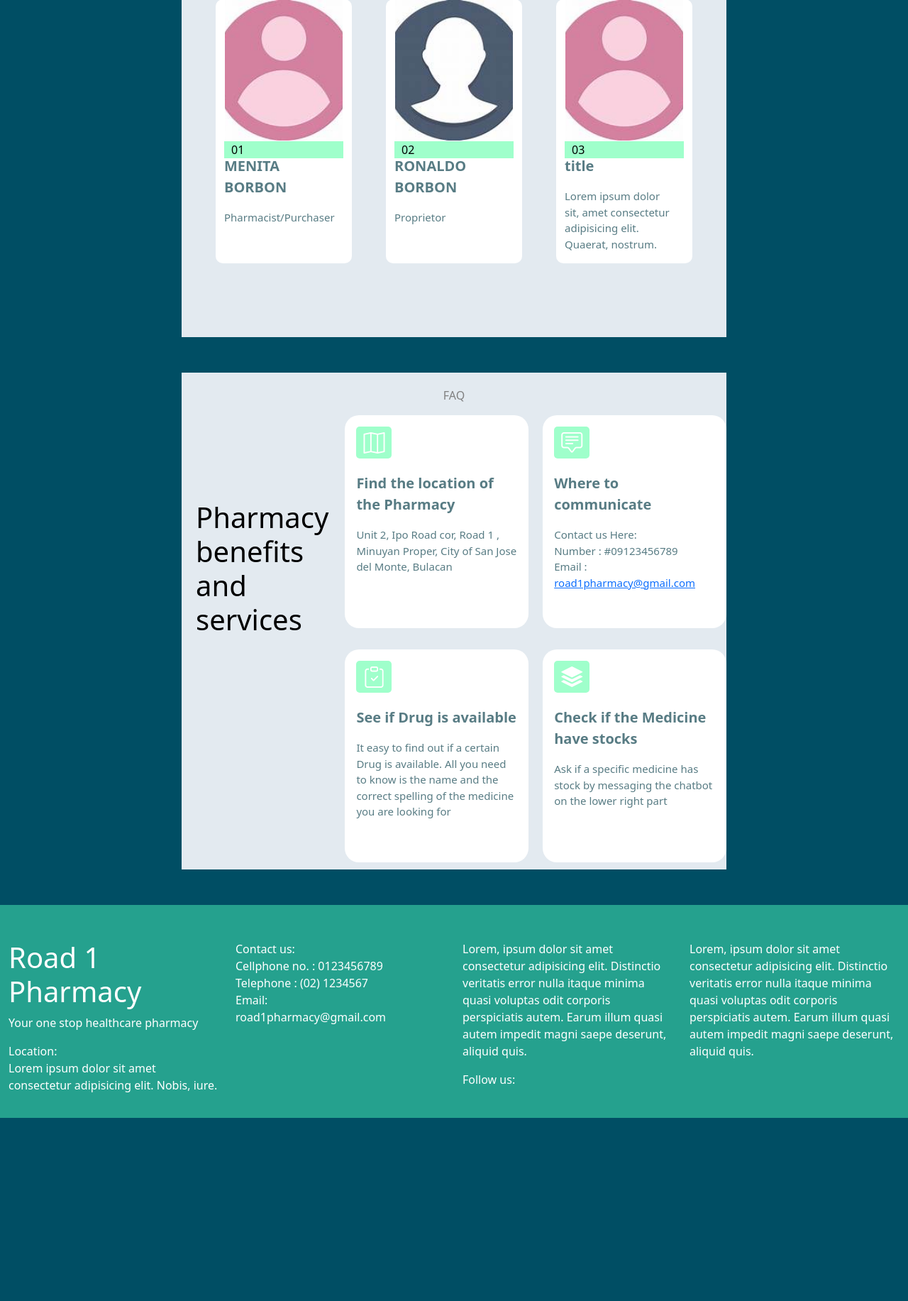
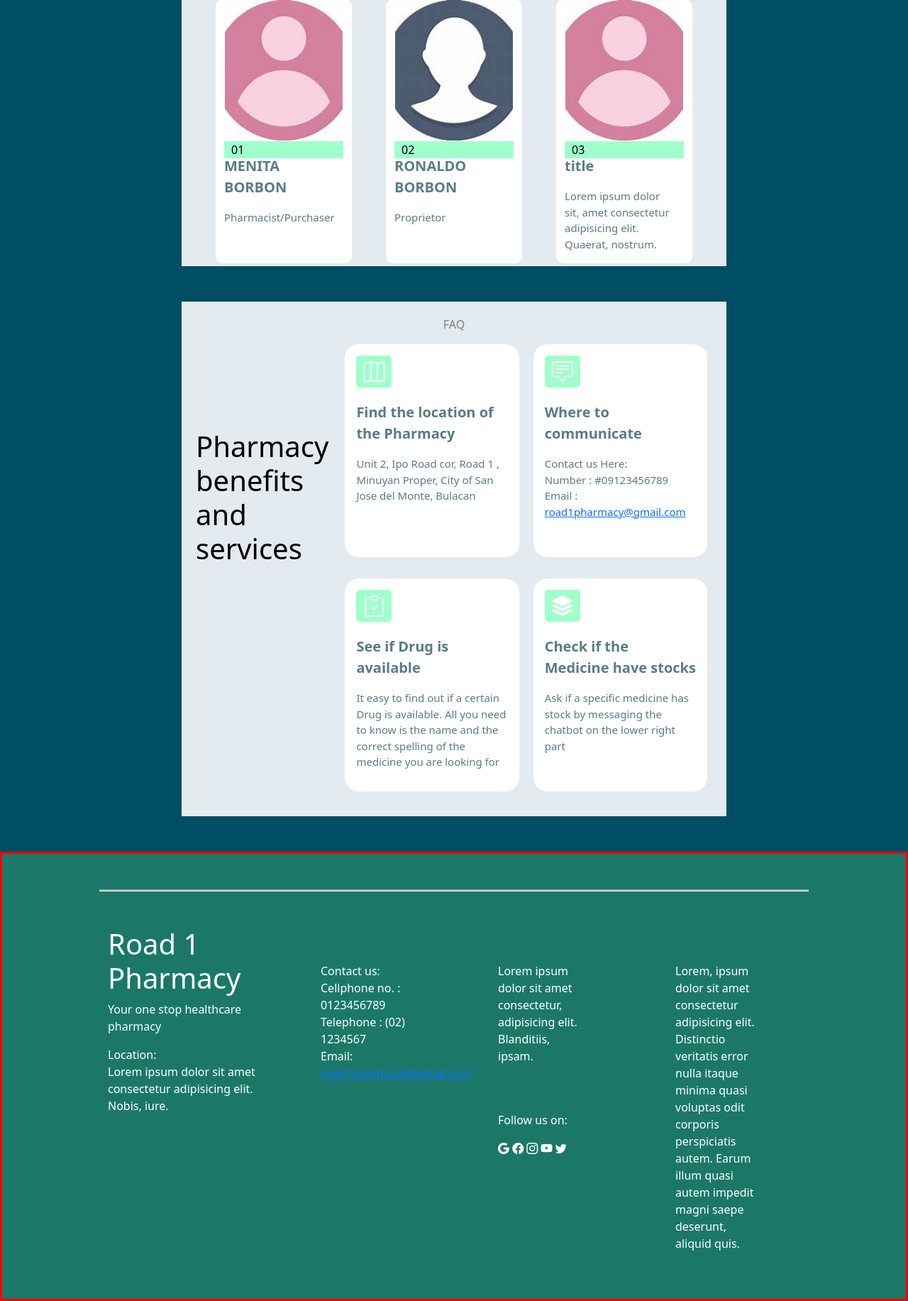
Before and after one commit to 11thhokage/road1Pharmacy, a PHP site: page /index2.php in a window 1280 px wide. Shown: the part 1035-2868 px from the top of the page at 71% size. Before the commit the page ends 2610 px from the top, so only its background shows below. Run offline with PHP 8.4, Linux system fonts and the light colour scheme; some libraries are stand-ins or nearby versions.

Commit message:
footer update

```diff
--- a/index2.php
+++ b/index2.php
@@ -215,21 +215,28 @@
         </div>
     </div>
     <footer class="footer container-fluid">
-        <div class="row">
+        <div class="row inner-footer">
             <div class="div-footer col-lg-3 col-md-6 col-sm-12">
                <h1>Road 1 Pharmacy</h1>
                <p>Your one stop healthcare pharmacy</p>
                 <p>Location: <br> Lorem ipsum dolor sit amet consectetur adipisicing elit. Nobis, iure. </p>
             </div>
             <div class="div-footer col-lg-3 col-md-6 col-sm-12">
-                <p>Contact us: <br> Cellphone no. : 0123456789 <br> Telephone : (02) 1234567 <br> Email: <br> road1pharmacy@gmail.com</p>
+                <p style="padding: 50px 50px 0 50px;">
+                    Contact us: <br>
+                    Cellphone no. : 0123456789 <br>
+                    Telephone : (02) 1234567 <br>
+                    Email: <br>
+                    <a href="mailto:road1pharmacy@gmail.com"> road1pharmacy@gmail.com</a>
+                </p>
             </div>
             <div class="div-footer col-lg-3 col-md-6 col-sm-12">
-                <p>Lorem, ipsum dolor sit amet consectetur adipisicing elit. Distinctio veritatis error nulla itaque minima quasi voluptas odit corporis perspiciatis autem. Earum illum quasi autem impedit magni saepe deserunt, aliquid quis.</p>
-                <p>Follow us:</p>
+                <p style="padding: 50px 50px 0 50px;">Lorem ipsum dolor sit amet consectetur, adipisicing elit. Blanditiis, ipsam.</p>
+                <p style="padding: 50px 50px 0 50px;">Follow us on: </p>
+                <p style="padding-left: 50px;"><i class="bi bi-google"></i> <i class="bi bi-facebook"></i> <i class="bi bi-instagram"></i> <i class="bi bi-youtube"></i> <i class="bi bi-twitter"></i> </p>
             </div>
             <div class="div-footer col-lg-3 col-md-6 col-sm-12">
-                <p>Lorem, ipsum dolor sit amet consectetur adipisicing elit. Distinctio veritatis error nulla itaque minima quasi voluptas odit corporis perspiciatis autem. Earum illum quasi autem impedit magni saepe deserunt, aliquid quis.</p>
+                <p style="padding: 50px 50px 0 50px;">Lorem, ipsum dolor sit amet consectetur adipisicing elit. Distinctio veritatis error nulla itaque minima quasi voluptas odit corporis perspiciatis autem. Earum illum quasi autem impedit magni saepe deserunt, aliquid quis.</p>
             </div>
         </div>
     </footer>
--- a/style.css
+++ b/style.css
@@ -348,7 +348,7 @@
 .cont {
     background-color:#E3EAF0;
     width: 60%;
-    height: 700px;
+    height: 725px;
     margin-top: 50px;
     color: black;
 }
@@ -363,8 +363,9 @@
     color: black;
     text-align: center;
 }
-#about{
-    width: 100%;
+#About{
+    height: 600px;
+
 }
 
 .card-box{
@@ -447,7 +448,7 @@
     align-content: center;
 }
 .faq-box{
-    width: 100%;
+    width: 95%;
     height: 100%;
     display: grid;
     gap: 20px;
@@ -497,14 +498,21 @@
 
 
 .footer{
+    border: solid red;
     margin-top: 50px;
-    height: 300px;
+    height: 100%;
     width: 100%;
-    background-color:#25A18E;
+    background-color:#1b7869;
     z-index: 1;
     display: flex;
+    justify-content: center;
+    padding-top: 50px;
 }
+.inner-footer{
+    border-top: groove white;
+    width: 80%;
 
+}
 .div-footer{
     text-align: left;
     width: 100%;
@@ -555,7 +563,7 @@
     }
     .faq-box{
         display: flex;
-    flex-direction: column;
+        flex-direction: column;
         margin: 0;
         width: 100%;
     }
@@ -566,6 +574,10 @@
     .footer{
         height: 100%;
         flex-direction: column;
+    }
+    .inner-footer{
+        width: 100%;
+
     }
     .div-footer{
         width: 100%;
```
